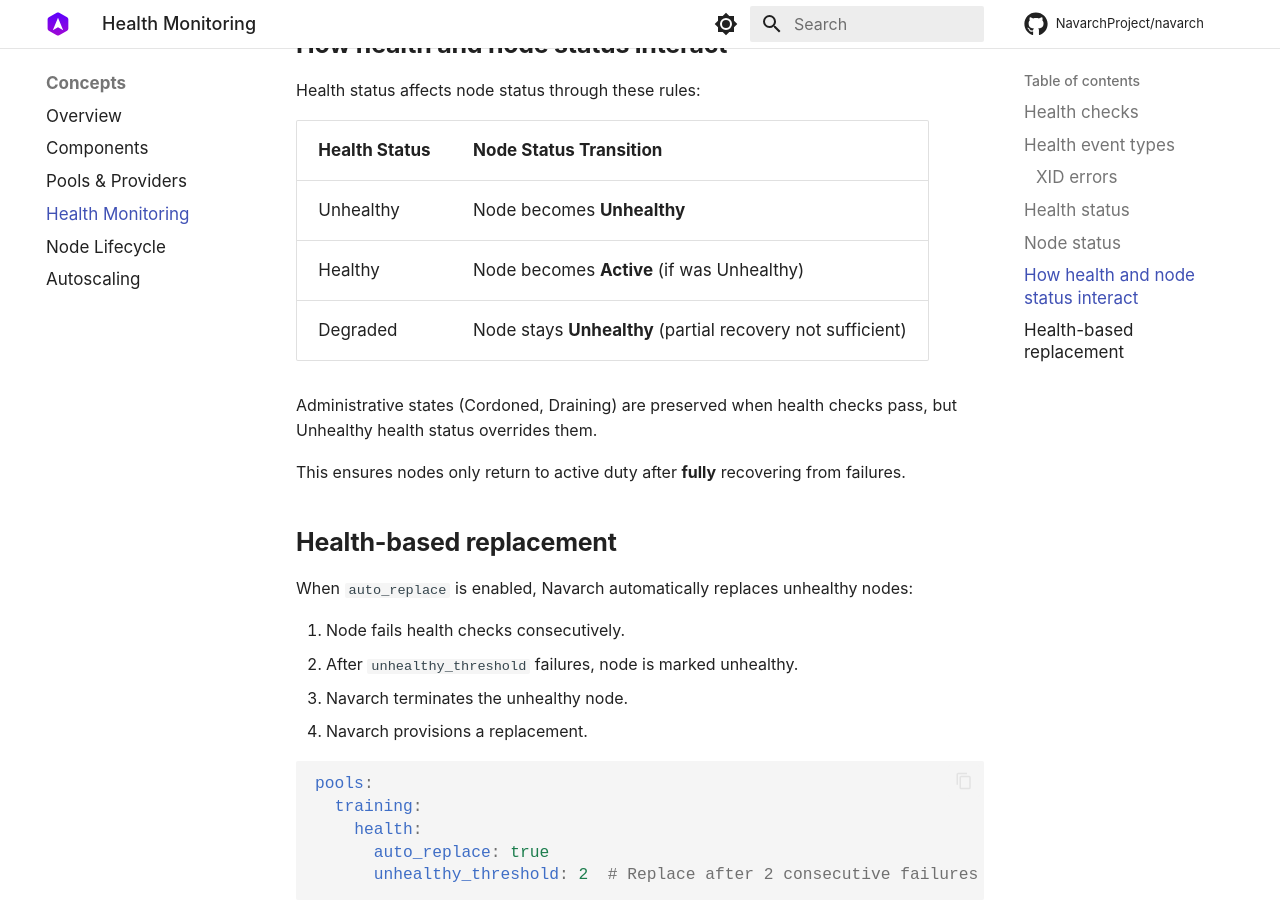
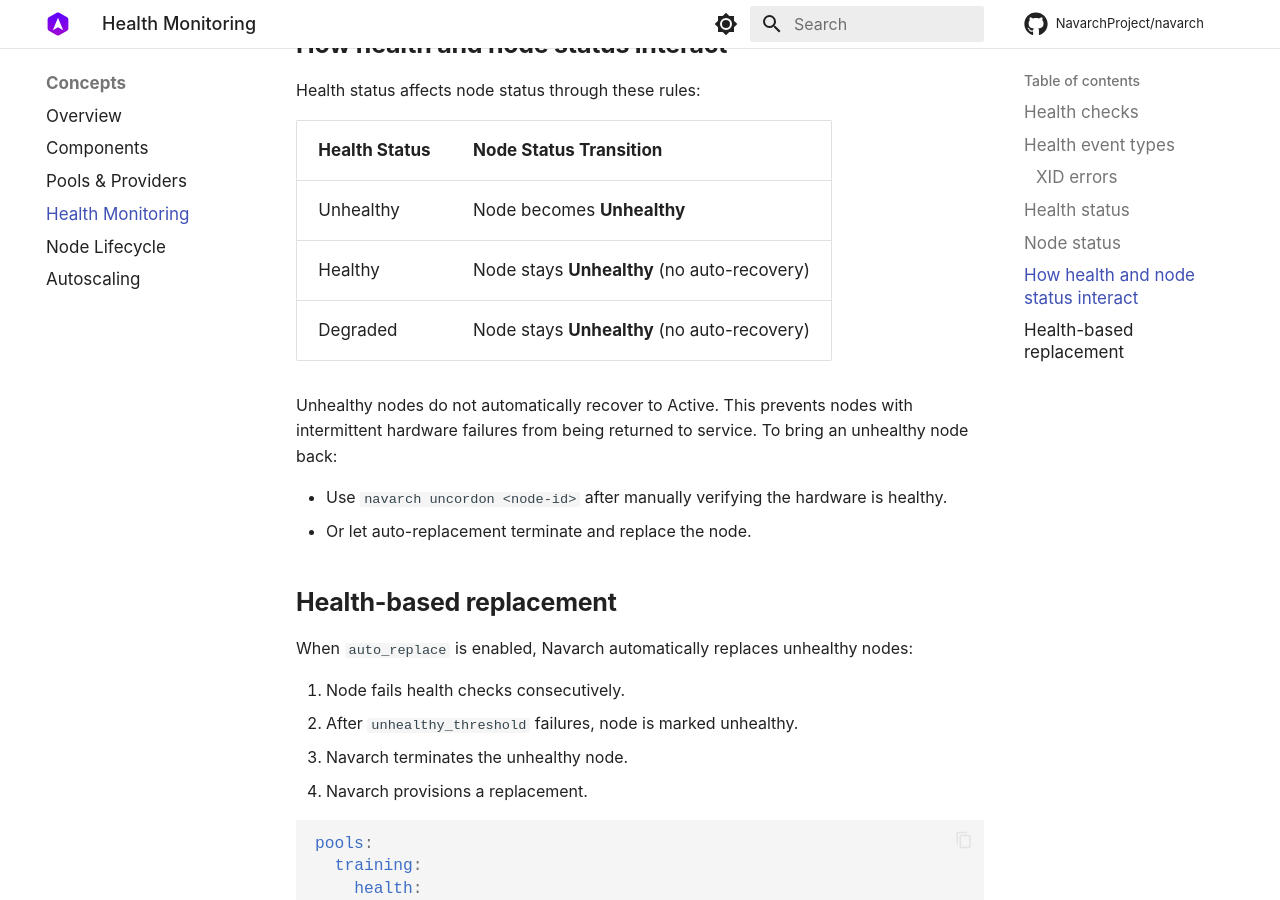
Before and after one commit to NavarchProject/navarch, an MkDocs documentation site: the page built from website/docs/concepts/health.md, in a window 1280 px wide and 900 px high, scrolled down 3228 px. Built offline with MkDocs 1.6.1 and Material for MkDocs 9.7.7, drawn with Linux system fonts in a browser that asks for light colours; some web fonts are replaced; comment, search, counter and statistics services are not loaded.

Commit message:
Fix unhealthy nodes incorrectly auto-recovering to active
Unhealthy nodes were incorrectly transitioning back to active status
when subsequent health checks reported healthy. This violates industry
best practice where unhealthy nodes should remain unhealthy until
explicitly uncordoned or replaced to prevent intermittent hardware
failures from being returned to service.

Changes:
- Remove auto-recovery logic from RecordHealthCheck in inmem.go
- Update tests to expect unhealthy nodes stay unhealthy
- Update gpu-failure scenario to verify no auto-recovery
- Clarify behavior in health.md documentation
- Fix Prometheus metrics documentation to match actual metrics

Co-Authored-By: Claude Opus 4.5 <noreply@anthropic.com>

```diff
--- a/website/docs/concepts/health.md
+++ b/website/docs/concepts/health.md
@@ -84,12 +84,13 @@ Health status affects node status through these rules:
 | Health Status | Node Status Transition |
 |---------------|------------------------|
 | Unhealthy | Node becomes **Unhealthy** |
-| Healthy | Node becomes **Active** (if was Unhealthy) |
-| Degraded | Node stays **Unhealthy** (partial recovery not sufficient) |
+| Healthy | Node stays **Unhealthy** (no auto-recovery) |
+| Degraded | Node stays **Unhealthy** (no auto-recovery) |
 
-Administrative states (Cordoned, Draining) are preserved when health checks pass, but Unhealthy health status overrides them.
+Unhealthy nodes do not automatically recover to Active. This prevents nodes with intermittent hardware failures from being returned to service. To bring an unhealthy node back:
 
-This ensures nodes only return to active duty after **fully** recovering from failures.
+- Use `navarch uncordon <node-id>` after manually verifying the hardware is healthy.
+- Or let auto-replacement terminate and replace the node.
 
 ## Health-based replacement
 
```
Also changed, not shown: website/docs/metrics.md (+5 -5 lines), 4 other files.
